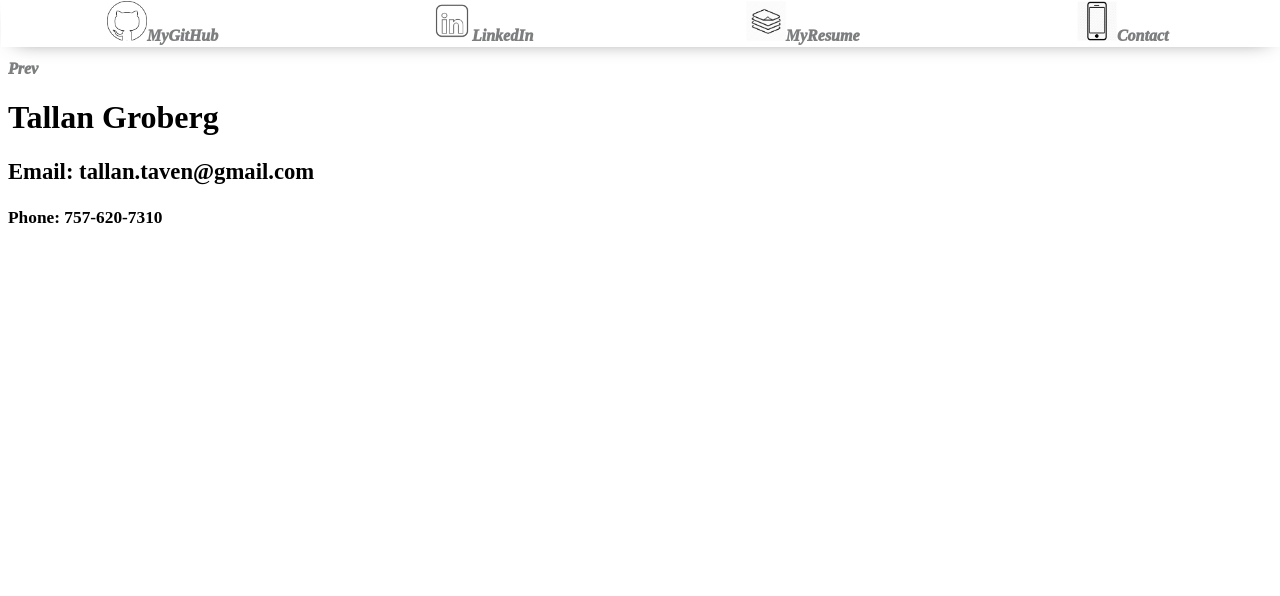
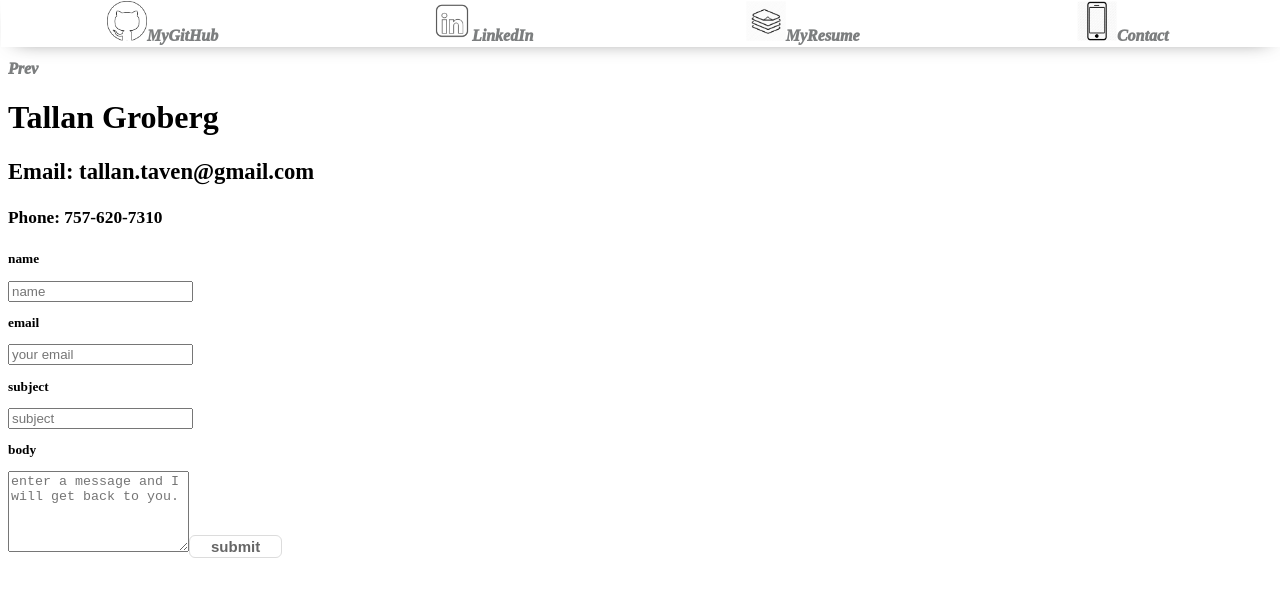
Before and after one commit to cicadapurp/clean-portfolio, a React (Create React App) app: page /contact in a window 1280 px wide. Shown: the top 596 px of the page. Built offline with nearby package versions, Linux system fonts and the light colour scheme; a web font is replaced by a local one.

Commit message:
add contact form and ascii art

```diff
--- a/package.json
+++ b/package.json
@@ -3,6 +3,7 @@
   "version": "0.1.0",
   "private": true,
   "dependencies": {
+    "axios": "^0.19.2",
     "react": "^16.10.2",
     "react-dom": "^16.10.2",
     "react-reveal": "^1.2.2",
@@ -31,5 +32,6 @@
       "last 1 firefox version",
       "last 1 safari version"
     ]
-  }
+  },
+  "proxy": "https://the-stor-e.herokuapp.com"
 }
--- a/src/App.js
+++ b/src/App.js
@@ -14,7 +14,29 @@ const App = (props) => {
     setTimeout(setWidth(window.innerWidth),50)
   }, [])
 
+  console.log(`
 
+         /|  I
+       /__| )  used
+     /____| ))  to be
+   /______| )))   a sailor
+ /________|  )))
+         _|____))
+|========| o o /
+~~~~~~~~~~~~~~~~~~~
+
+              |    |    |
+             )_)  )_)  )_)
+            )___))___))___)\
+           )____)____)_____)\\
+         _____|____|____|____\\\__
+---------\                   /---------
+  ^^^^^ ^^^^^^^^^^^^^^^^^^^^^
+    ^^^^      ^^^^     ^^^    ^^
+         ^^^^      ^^^
+         thanks for looking at the console
+  `
+  )
   return (
   <Container>
       <Nav />
--- a/src/components/Contact.js
+++ b/src/components/Contact.js
@@ -1,15 +1,93 @@
-import React from 'react';
+import React, {useState,} from 'react';
 import {Link} from 'react-router-dom'
+import Axios from 'axios';
+import styled from 'styled-components'
+
 const Contact = () => {
+  const [inputs, setInputs] = useState({
+    name: '',
+      email: "",
+        subject: '',
+          text: '',})
+
+        const handleSubmit = e => {
+          e.preventDefault()
+            Axios.post('/feedback', {
+              subject: inputs.subject,
+              name: inputs.name,
+              email: inputs.email,
+              text: inputs.text,
+            })
+            .then(res => {
+              console.log(res)
+            })
+        }
+        const handleChange = e => {
+          const {name, value} = e.target;
+          setInputs(prev => ({...prev, [name]: value}))
+        }
   return (
     <div>
       <Link to='/'>Prev</Link>
       <h1>Tallan Groberg</h1>
       <h3>Email: tallan.taven@gmail.com</h3>
       <h4>Phone: 757-620-7310</h4>
+        <form onSubmit={handleSubmit}>
+          <p>name</p>
+          <input
+            placeholder="name"
+            name="name"
+            value={inputs.name}
+            onChange={handleChange}
+            />
+          <p>email</p>
+          <input
+            placeholder="your email"
+            name="email"
+            value={inputs.email}
+            onChange={handleChange}
+            />
+            <p>subject</p>
+          <input
+            placeholder="subject"
+            name="subject"
+            value={inputs.subject}
+            onChange={handleChange}
+            />
+            <p>body</p>
+          <textarea placeholder="enter a message and I will get back to you." value={inputs.text} onChange={handleChange}
+          name="text" id="" cols="20" rows="5"></textarea>
+          <ButtonStyle>submit</ButtonStyle>
+          </form>
 
     </div>
   );
 };
 
+
+const ButtonStyle = styled.button`
+
+	box-shadow:inset -2px -9px 0px -4px #ffffff;
+	background-color:#ffffff;
+	border-radius:6px;
+	border:1px solid #dcdcdc;
+	display:inline-block;
+	cursor:pointer;
+	color:#666666;
+	font-family:Arial;
+	font-size:15px;
+	font-weight:bold;
+	padding:2px 21px;
+	text-decoration:none;
+	text-shadow:0px 2px 0px #ffffff;
+
+:hover {
+	background-color:#f6f6f6;
+}
+:active {
+	position:relative;
+	top:1px;
+}
+`;
+
 export default Contact;
--- a/src/components/Nav.js
+++ b/src/components/Nav.js
@@ -16,7 +16,6 @@ const Nav = (props) => {
   const toggler = () => {
     setToggle(!toggle)
   }
-  console.log(toggle)
 
   return (
     <NavStyle>
--- a/src/providers/ThemeProvider.js
+++ b/src/providers/ThemeProvider.js
@@ -67,7 +67,7 @@ class ThemeProvider extends Component {
     },
     {
       name: 'firebase image uploads',
-      type: 'tutorial',
+      type: 'Tutorial',
       description: 'technical writing to achieve image uploads with react and firebase.',
       repo: 'https://github.com/TallanGroberg/imageupload-tutorial',
       url: 'https://dev.to/tallangroberg/how-to-do-image-upload-with-firebase-in-react-cpj',
```
Also changed, not shown: public/manifest.json, 1 other file (tests, documents, lock files or other folders).
